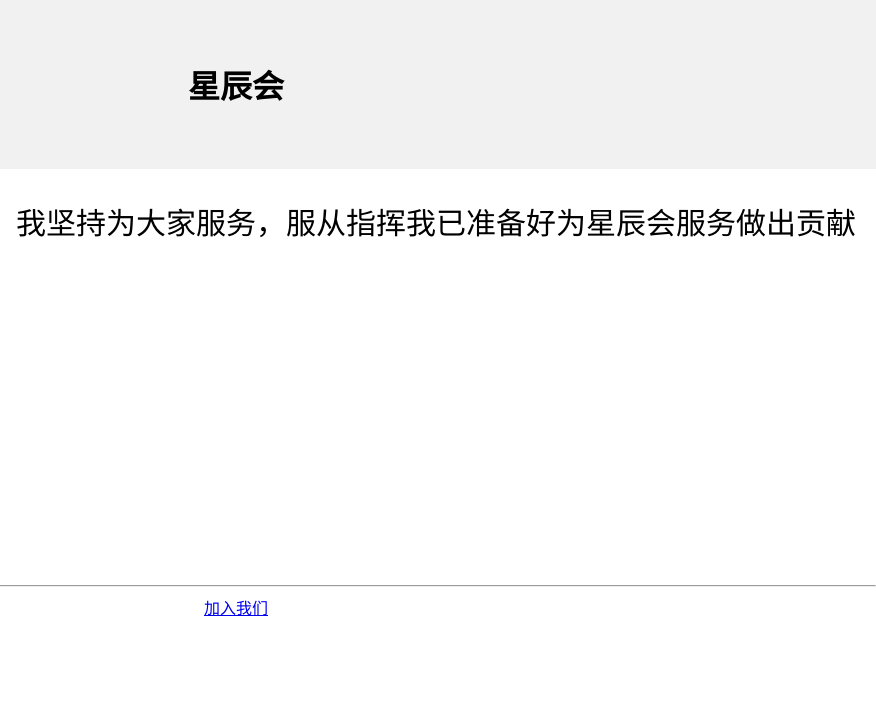
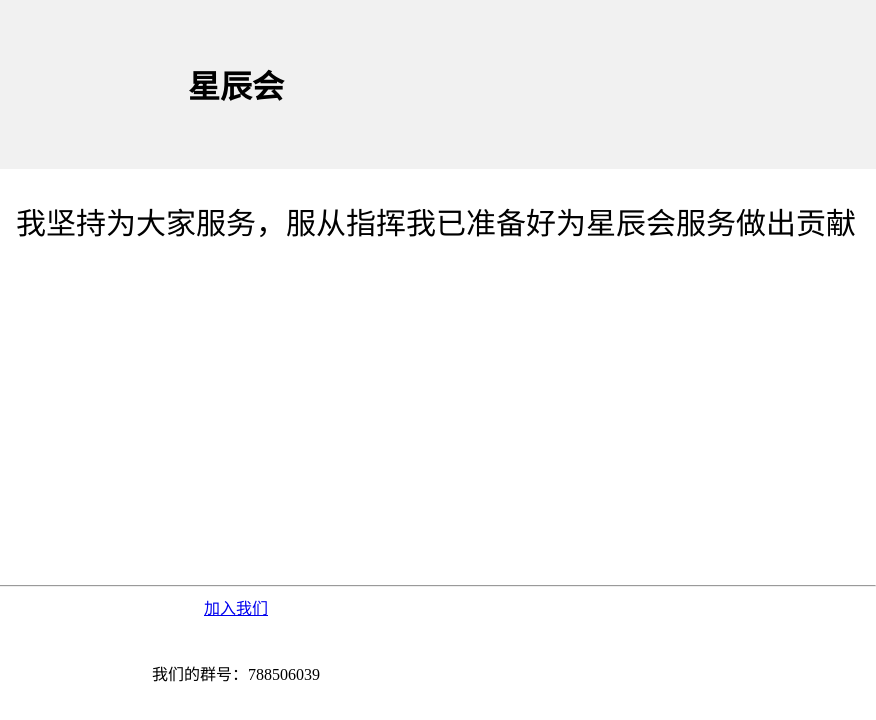
Before and after one commit to 2351741947/xingchen, a plain HTML site: page index.html in a window 1280 px wide. Shown: the full height of the page, 404-1280 px from the left. Drawn offline with Linux system fonts and the light colour scheme.

Commit message:
index.html

```diff
--- a/index.html
+++ b/index.html
@@ -19,5 +19,6 @@
     <hr><div style=" text-align: center; height: 50px; margin: 0px;">
       <a href="https://www.bilibili.com/video/av56886546/">加入我们</a>
     </div>
+    <p style="text-align: center;">我们的群号：788506039</p>
   </body>
 </html>
```
